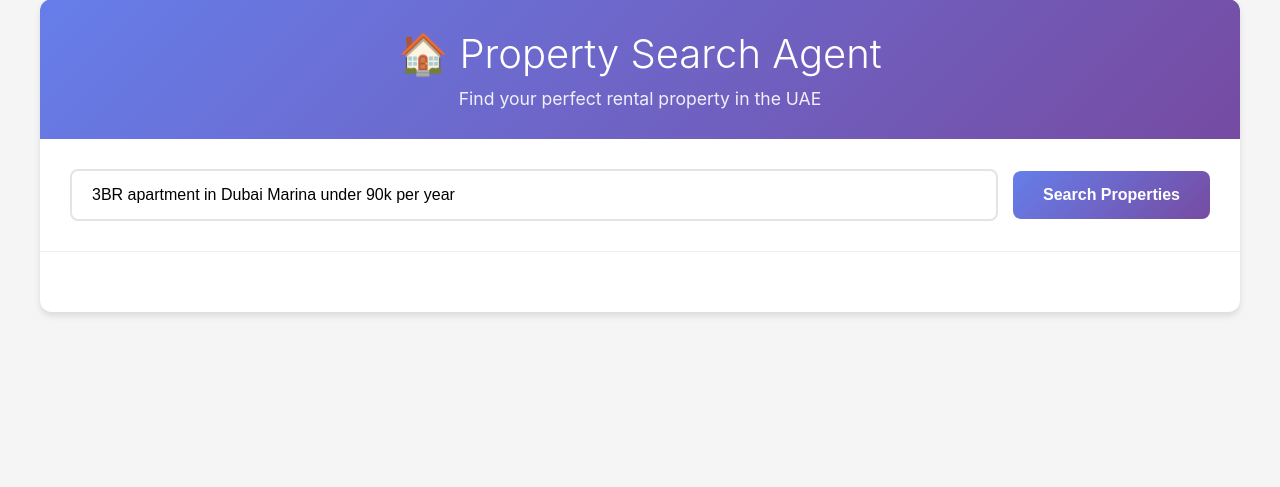
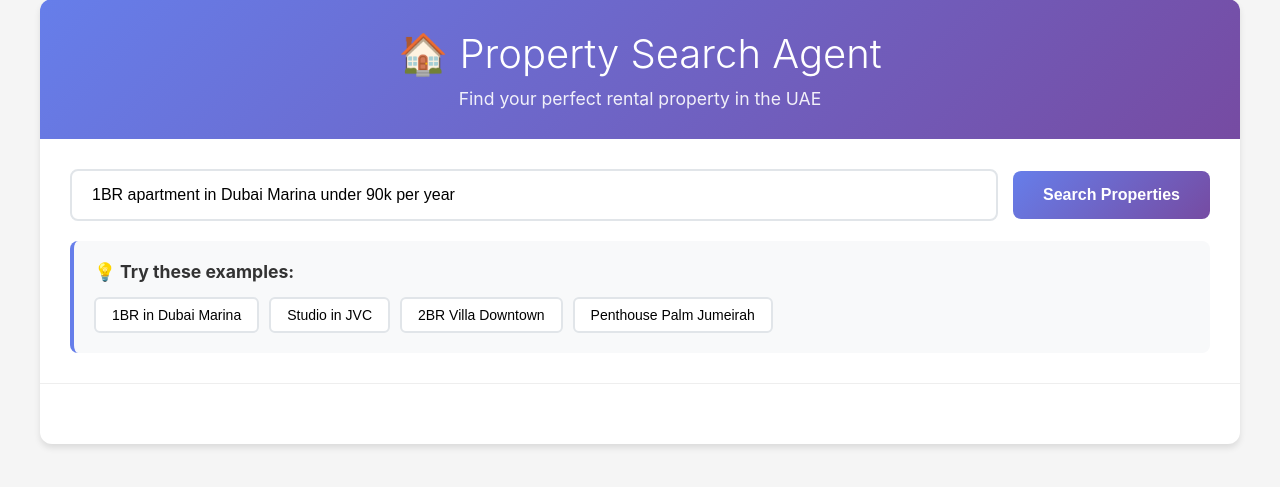
Before and after one commit to settlelinecompany-commits/property-search-agent, a Flask app: page / in a window 1280 px wide. Shown: the part 21-508 px from the top of the page. Run offline with Flask 3, Linux system fonts and the light colour scheme.

Commit message:
Add sample prompts UI, change placeholder to 1BR, and fix JVC location mapping

```diff
--- a/app.py
+++ b/app.py
@@ -39,7 +39,7 @@ Examples:
 → https://www.bayut.com/to-rent/2-bedroom-villas/dubai/downtown-dubai/?rent_frequency=monthly&price_min=5000&price_max=15000&baths_in=2
 
 "Studio in JVC around 5k monthly"
-→ https://www.bayut.com/to-rent/studio-apartments/dubai/jumeirah-village-circle/?rent_frequency=monthly&price_max=5000
+→ https://www.bayut.com/to-rent/studio-apartments/dubai/jumeirah-village-circle-jvc/?rent_frequency=monthly&price_max=5000
 
 "Villa in Abu Dhabi under 150k yearly"
 → https://www.bayut.com/to-rent/villas/abu-dhabi/abu-dhabi-city/?rent_frequency=yearly&price_max=150000
--- a/templates/index.html
+++ b/templates/index.html
@@ -223,6 +223,42 @@
             opacity: 0.8;
             margin-top: 10px;
         }
+
+        .sample-prompts {
+            margin-top: 20px;
+            padding: 20px;
+            background: #f8f9fa;
+            border-radius: 8px;
+            border-left: 4px solid #667eea;
+        }
+
+        .sample-prompts h4 {
+            margin: 0 0 15px 0;
+            color: #333;
+            font-size: 1.1em;
+        }
+
+        .prompt-buttons {
+            display: flex;
+            flex-wrap: wrap;
+            gap: 10px;
+        }
+
+        .prompt-btn {
+            padding: 8px 16px;
+            background: white;
+            border: 2px solid #e1e5e9;
+            border-radius: 6px;
+            font-size: 14px;
+            cursor: pointer;
+            transition: all 0.3s ease;
+        }
+
+        .prompt-btn:hover {
+            border-color: #667eea;
+            background: #f0f2ff;
+            transform: translateY(-1px);
+        }
     </style>
 </head>
 <body>
@@ -235,9 +271,19 @@
         <div class="input-section">
             <div class="input-group">
                 <input type="text" id="queryInput" class="input-field"
-                       placeholder="e.g., 3BR apartment in Dubai Marina under 90k per year"
-                       value="3BR apartment in Dubai Marina under 90k per year">
+                       placeholder="e.g., 1BR apartment in Dubai Marina under 90k per year"
+                       value="1BR apartment in Dubai Marina under 90k per year">
                 <button id="searchBtn" class="search-btn">Search Properties</button>
+            </div>
+
+            <div class="sample-prompts">
+                <h4>💡 Try these examples:</h4>
+                <div class="prompt-buttons">
+                    <button class="prompt-btn" onclick="setQuery('1BR apartment in Dubai Marina under 90k monthly')">1BR in Dubai Marina</button>
+                    <button class="prompt-btn" onclick="setQuery('Studio in JVC around 5k monthly')">Studio in JVC</button>
+                    <button class="prompt-btn" onclick="setQuery('2BR villa in Downtown Dubai under 150k yearly')">2BR Villa Downtown</button>
+                    <button class="prompt-btn" onclick="setQuery('Penthouse in Palm Jumeirah under 200k yearly')">Penthouse Palm Jumeirah</button>
+                </div>
             </div>
         </div>
 
@@ -448,6 +494,12 @@
                 searchBtn.click();
             }
         });
+
+        // Function to set query from sample prompts
+        function setQuery(query) {
+            queryInput.value = query;
+            queryInput.focus();
+        }
     </script>
 </body>
 </html>
```
